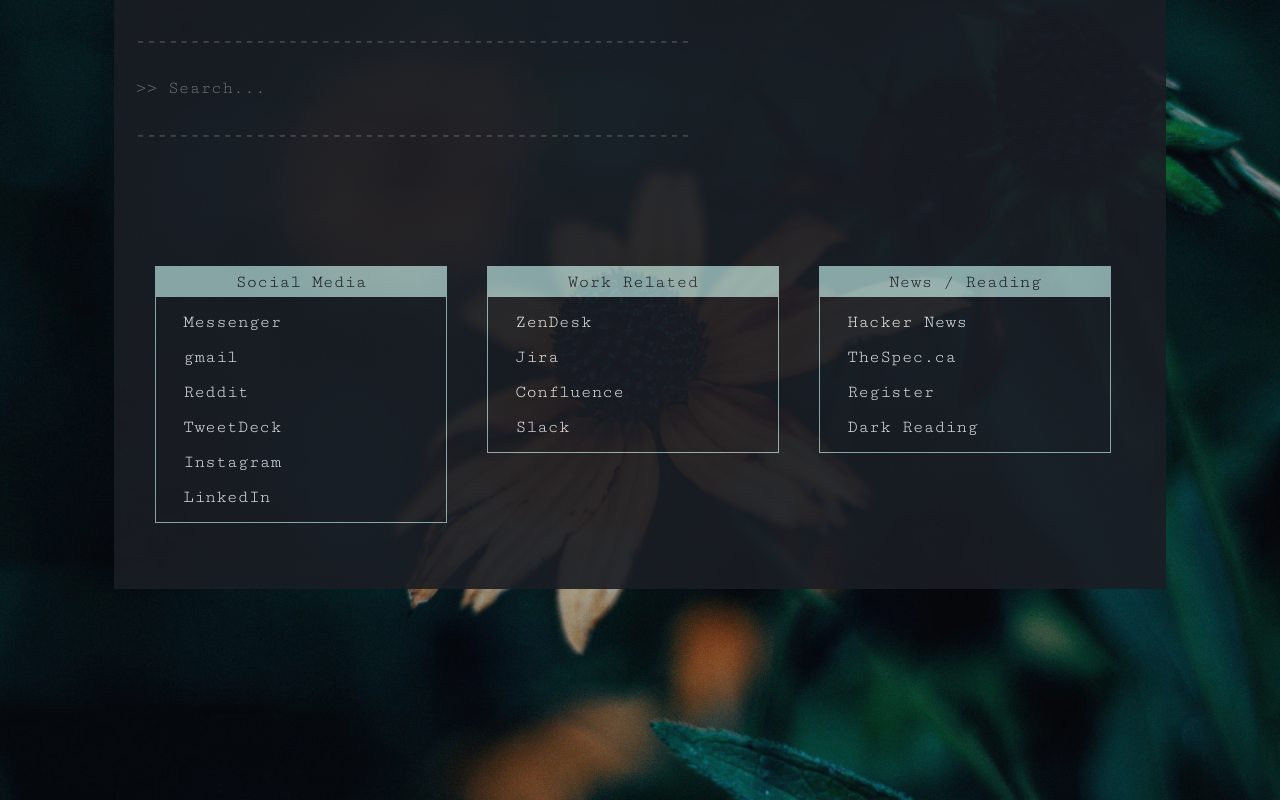
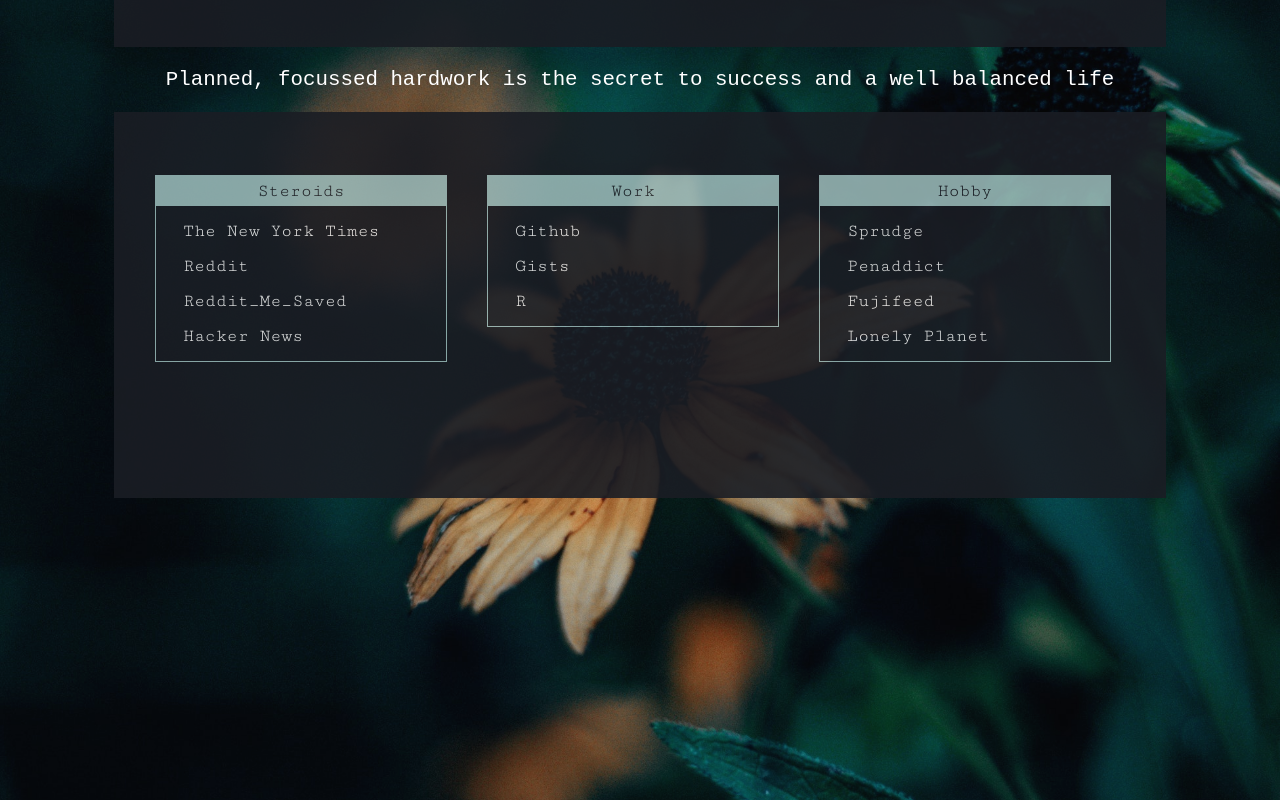
Before and after one commit to tvenkatn/startpage, a plain HTML site: page index.html in a window 1280 px wide. Drawn offline with Linux system fonts and the light colour scheme; files whose address does not match are found by name.

Commit message:
updated websites and welcome message. Removed google search option.

```diff
--- a/index.html
+++ b/index.html
@@ -2,7 +2,7 @@
 <html>
 
 <head>
-  <title>selenity</title>
+  <title>WorldWide Web</title>
   <meta charset="utf-8">
   <meta name="viewport" content="width=device-width, initial-scale=1.0" />
   <meta name="author" content="NPL1270018 (modified by Raxgahrax (modified by SpurgeLaurels)">
@@ -16,78 +16,42 @@
 <body>
   <div id="wrapper">
     <div class="terminal-con">
-      <div class="terminal-row ext-top">
-        <div class="terminal-label"><span class="hl-gray">---------------------------------------------------</span></div>
-      </div>
-      <div class="search-row">
-        <input id="search-field" type="text" name="search-field" placeholder=">> Search... " onkeypress="return search(event)" autofocus="true" />
-        <script type="text/javascript">
-function search(e) {
-  if (e.keyCode === 13) {
-    // Get's via jquery the search field
-    var searchText = $("#search-field");
-    // Opens queried page in a new tab
-    window.open("https://google.ca/search?q=" + searchText.val() + "&kp=1&kl=fr-fr&kh=1&kg=p&k5=1&kae=t&k1=-1&kaj=m", "_blank");
-    // Reset search field input
-    searchText.val("");
-    return false;
-  }
-}
-        </script>
-      </div>
-      <div class="terminal-row">
-        <div class="terminal-label"><span class="hl-gray">---------------------------------------------------</span></div>
-      </div>
       <div class="terminal-row ext-btm">
       </div>
-
+      <p style="font-size: 1.3em ;font-family:'Courier New', Courier, monospace;color:#ffffff;">Planned, focussed hardwork is the secret to success and a well balanced life </p>
       <div class="terminal-row">
       </div>
       <div class="terminal-innerCon">
         <div class="favCon">
           <div class="favCon-header">
-            <span>Social Media</span>
+            <span>Steroids</span>
           </div>
           <div class="favCon-body">
-            <a href="https://www.messenger.com/" onfocus="if(this.blur)this.blur()" target="_blank">
+            <a href="https://www.nytimes.com/" onfocus="if(this.blur)this.blur()" target="_blank">
               <div class="favCon-el">
                 <div class="favCon-el-content">
-                  <span>Messenger</span>
+                  <span>The New York Times</span>
                 </div>
               </div>
             </a>
-            <a href="https://www.gmail.com" onfocus="if(this.blur)this.blur()" target="_blank">
-              <div class="favCon-el">
-                <div class="favCon-el-content">
-                  <span>gmail</span>
-                </div>
-              </div>
-            </a>
-            <a href="https://www.reddit.com/new/" onfocus="if(this.blur)this.blur()" target="_blank">
+            <a href="https://www.reddit.com/" onfocus="if(this.blur)this.blur()" target="_blank">
               <div class="favCon-el">
                 <div class="favCon-el-content">
                   <span>Reddit</span>
                 </div>
               </div>
             </a>
-            <a href="https://tweetdeck.twitter.com" onfocus="if(this.blur)this.blur()" target="_blank">
+            <a href="https://www.reddit.com/u/tvnsri/saved" onfocus="if(this.blur)this.blur()" target="_blank">
               <div class="favCon-el">
                 <div class="favCon-el-content">
-                  <span>TweetDeck</span>
+                  <span>Reddit_Me_Saved</span>
                 </div>
               </div>
             </a>
-            <a href="https://www.instagram.com/" onfocus="if(this.blur)this.blur()" target="_blank">
+            <a href="https://news.ycombinator.com" onfocus="if(this.blur)this.blur()" target="_blank">
               <div class="favCon-el">
                 <div class="favCon-el-content">
-                  <span>Instagram</span>
-                </div>
-              </div>
-            </a>
-            <a href="https://www.linkedin.com" onfocus="if(this.blur)this.blur()" target="_blank">
-              <div class="favCon-el">
-                <div class="favCon-el-content">
-                  <span>LinkedIn</span>
+                  <span>Hacker News</span>
                 </div>
               </div>
             </a>
@@ -95,69 +59,64 @@ function search(e) {
         </div>
         <div class="favCon">
           <div class="favCon-header">
-            <span>Work Related</span>
+            <span>Work</span>
           </div>
           <div class="favCon-body">
-            <a href="https://www.zendesk.com" onfocus="if(this.blur)this.blur()" target="_blank">
+            <a href="https://www.github.com/tvenkatn/" onfocus="if(this.blur)this.blur()" target="_blank">
               <div class="favCon-el">
                 <div class="favCon-el-content">
-                  <span>ZenDesk</span>
+                  <span>Github</span>
                 </div>
               </div>
             </a>
-            <a href="https://www.jira.com/" onfocus="if(this.blur)this.blur()" target="_blank">
+            <a href="https://gist.github.com/tvenkatn/" onfocus="if(this.blur)this.blur()" target="_blank">
               <div class="favCon-el">
                 <div class="favCon-el-content">
-                  <span>Jira</span>
+                  <span>Gists</span>
                 </div>
               </div>
             </a>
-            <a href="https://www.confluence.com/" onfocus="if(this.blur)this.blur()" target="_blank">
+            <a href="https://www.r-bloggers.com/" onfocus="if(this.blur)this.blur()" target="_blank">
               <div class="favCon-el">
                 <div class="favCon-el-content">
-                  <span>Confluence</span>
+                  <span>R</span>
                 </div>
               </div>
             </a>
-            <a href="https://www.slack.com/" onfocus="if(this.blur)this.blur()" target="_blank">
-              <div class="favCon-el">
-                <div class="favCon-el-content">
-                  <span>Slack</span>
-                </div>
-              </div>
-            </a>
+
           </div>
         </div>
         <div class="favCon">
           <div class="favCon-header">
-            <span>News / Reading</span>
+            <span>Hobby</span>
           </div>
           <div class="favCon-body">
-            <a href="https://news.ycombinator.com" onfocus="if(this.blur)this.blur()" target="_blank">
+
+            <a href="https://www.sprudge.com" onfocus="if(this.blur)this.blur()" target="_blank">
               <div class="favCon-el">
                 <div class="favCon-el-content">
-                  <span>Hacker News</span>
+                  <span>Sprudge</span>
                 </div>
               </div>
             </a>
-            <a href="https://www.thespec.ca" onfocus="if(this.blur)this.blur()" target="_blank">
+            <a href="https://www.penaddict.com" onfocus="if(this.blur)this.blur()" target="_blank">
               <div class="favCon-el">
                 <div class="favCon-el-content">
-                  <span>TheSpec.ca</span>
+                  <span>Penaddict</span>
                 </div>
               </div>
             </a>
-            <a href="https://www.theregister.co.uk/" onfocus="if(this.blur)this.blur()" target="_blank">
+            <a href="https://fujifeed.com" onfocus="if(this.blur)this.blur()" target="_blank">
               <div class="favCon-el">
                 <div class="favCon-el-content">
-                  <span>Register</span>
+                  <span>Fujifeed</span>
                 </div>
               </div>
             </a>
-            <a href="https://www.darkreading.com" onfocus="if(this.blur)this.blur()" target="_blank">
+            <a href="https://www.lonelyplanet.com" onfocus="if(this.blur)this.blur()" target="_blank">
               <div class="favCon-el">
                 <div class="favCon-el-content">
-                  <span>Dark Reading</span>
+                  <span>Lonely Planet</span>
                 </div>
               </div>
             </a>
```
